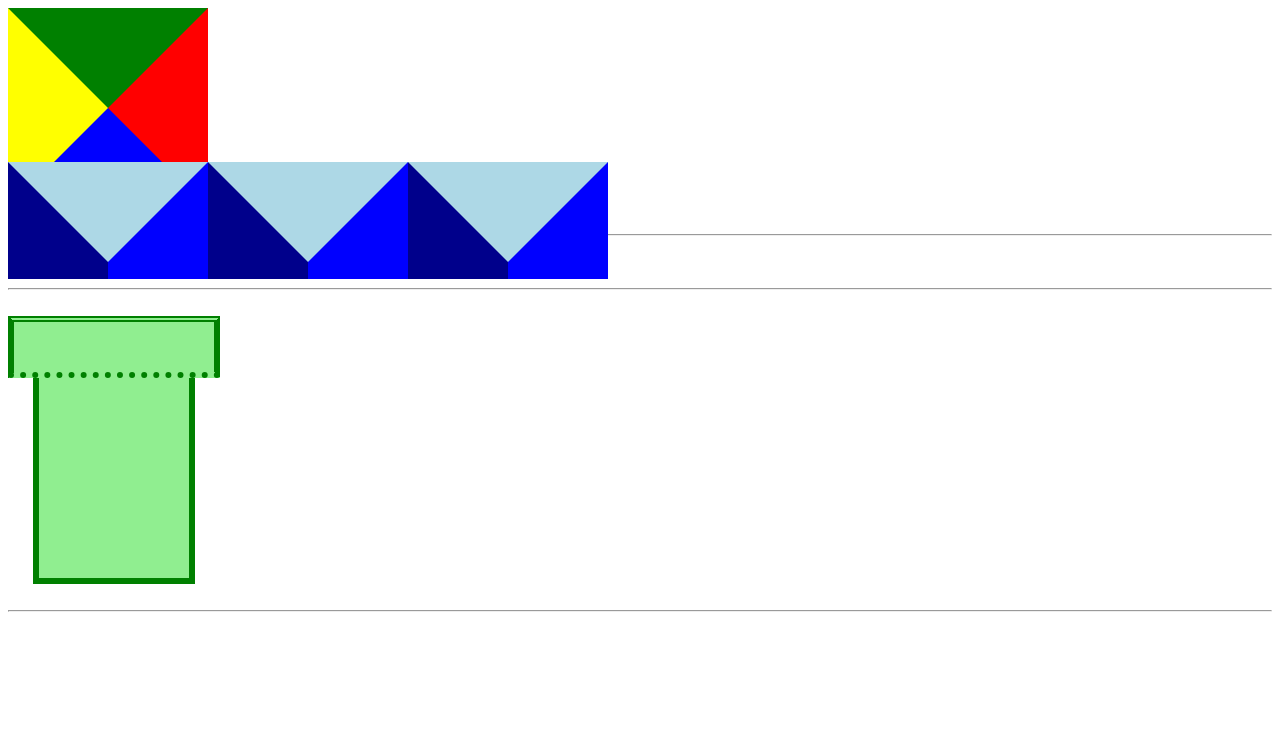
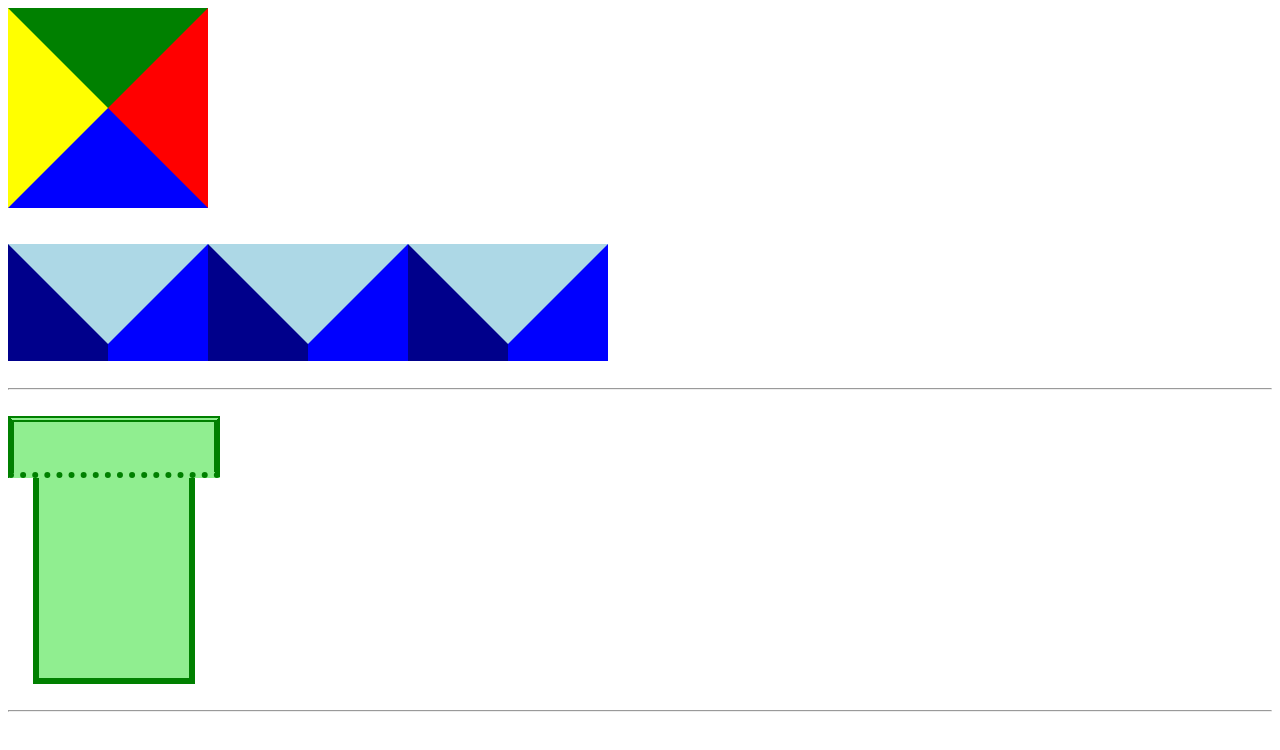
Before and after one commit to H-J-Ray-K/NTU-WEB-Homework4, a plain HTML site: page index.html in a window 1280 px wide. Drawn offline with Linux system fonts and the light colour scheme.

Commit message:
HW4-F3-Final

```diff
--- a/index.html
+++ b/index.html
@@ -10,13 +10,13 @@
 <body>
     <div class="square"></div>
 
-    <br>
-    <hr>
-    <br>
-    <span class="rectangle"></span>
-    <span class="rectangle"></span>
-    <span class="rectangle"></span>
-
+   <br>
+   <br>
+    <div>
+        <span class="rectangle"></span>
+        <span class="rectangle"></span>
+        <span class="rectangle"></span>
+    </div>
     <br>
     <hr>
     <br>
--- a/main.css
+++ b/main.css
@@ -6,6 +6,7 @@ div.square {
     border-bottom: 100px solid blue;
     border-right: 100px solid red;
     border-left: 100px solid yellow;
+    margin-bottom: 100px;
 }
 
 span.rectangle {
@@ -16,6 +17,7 @@ span.rectangle {
     border-bottom: 0px;
     border-right: 100px solid blue;
     border-left: 100px solid darkblue;
+    margin-top: 50px;
 }
 
 div.mariotop {
```
